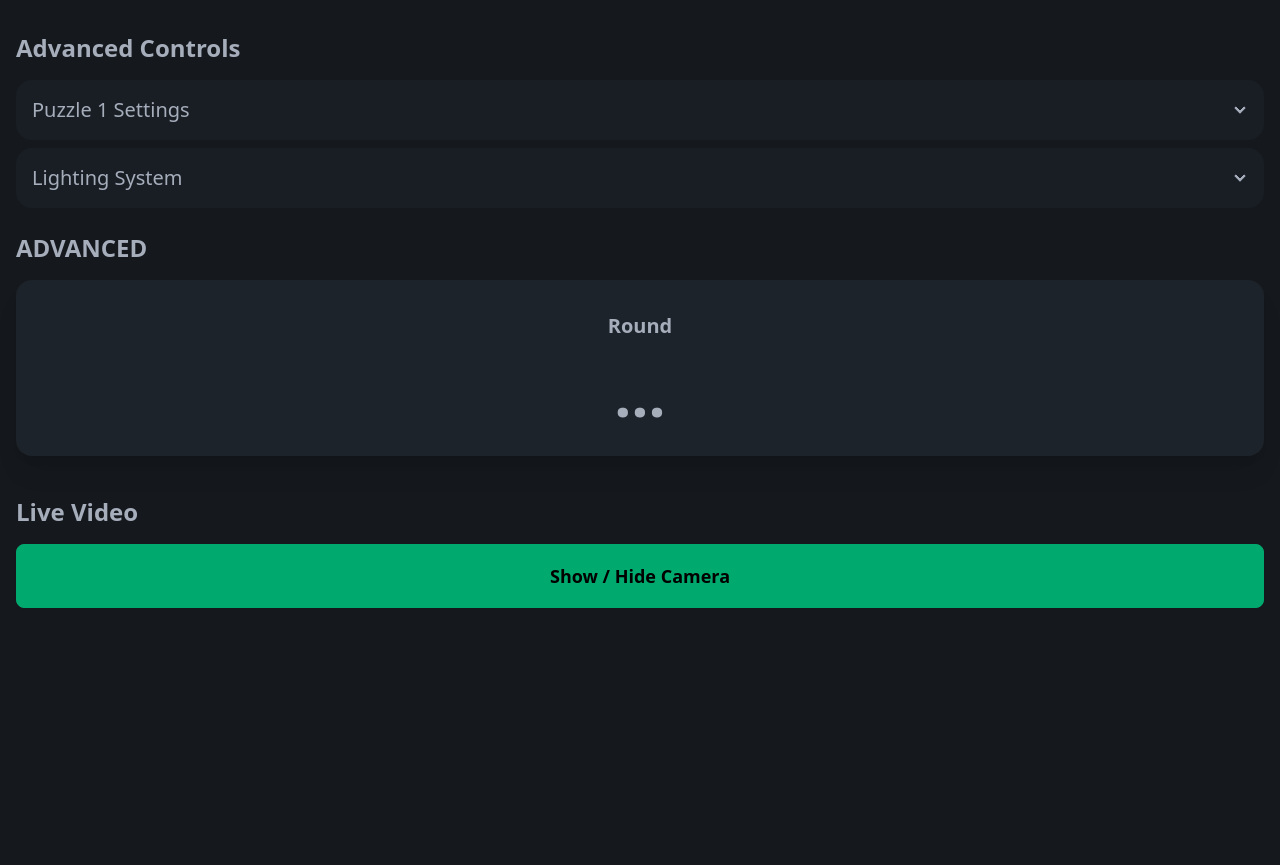
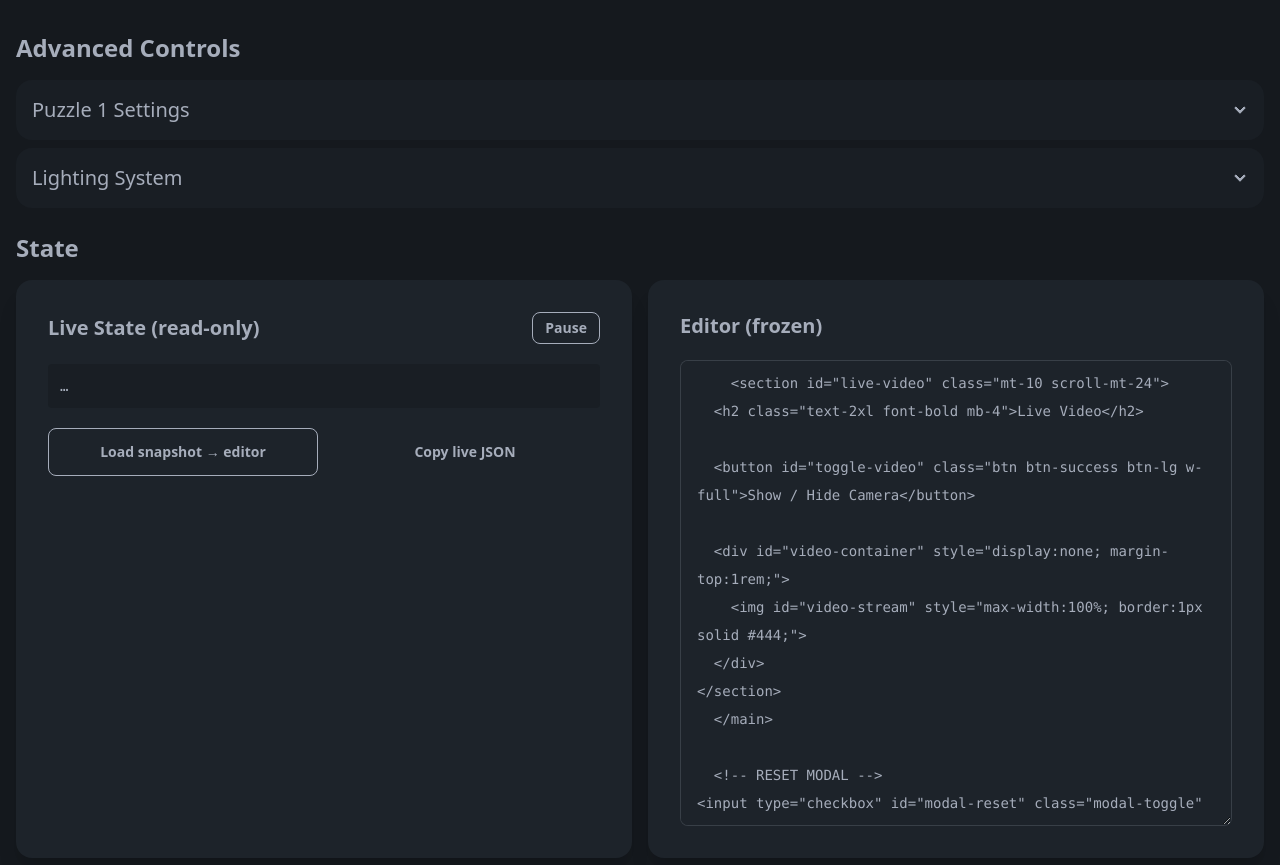
Before and after one commit to lukas-walker/er_gui, a Python web app: template templates/index.html in a window 1280 px wide. Shown: the part 556-1421 px from the top of the page. Run offline with Jinja, Linux system fonts and the light colour scheme; the template is opened without the code that fills it, so the values that code supplies are empty; some libraries are stand-ins or nearby versions.

Commit message:
added advanced state manipulation

```diff
--- a/static/js/app.js
+++ b/static/js/app.js
@@ -1,8 +1,13 @@
+let liveEnabled = true;
+
 async function refresh() {
-    const res = await fetch("/api/state");
-    const data = await res.json();
-    document.getElementById("round").innerText = data.round;
-    document.getElementById("state").innerText = data;
+  const res = await fetch("/api/state");
+  const data = await res.json();
+
+  document.getElementById("round").innerText = data.round ?? "—";
+
+  const pretty = JSON.stringify(data, null, 2);
+  document.getElementById("state-live").innerText = pretty;
 }
 
 // === Controls ===
@@ -34,7 +39,9 @@ async function doShutdown() {
 
 // Auto-refresh loop
 refresh();
-setInterval(refresh, 1000);
+setInterval(() => {
+  if (liveEnabled) refresh();
+}, 1000);
 
 
 // Handle video feed
@@ -61,3 +68,90 @@ btn.addEventListener('click', () => {
     }
   }
 });
+
+
+
+
+// Advanced Mode (State manipulation)
+function showMsg(id, text) {
+  const el = document.getElementById(id);
+  el.innerText = text;
+  el.classList.remove("hidden");
+}
+function hideMsg(id) {
+  const el = document.getElementById(id);
+  el.classList.add("hidden");
+  el.innerText = "";
+}
+
+function toggleLive() {
+  liveEnabled = !liveEnabled;
+  const btn = document.getElementById("toggle-live");
+  btn.innerText = liveEnabled ? "Pause" : "Resume";
+}
+
+function copyLiveToEditor() {
+  hideMsg("state-error");
+  hideMsg("state-success");
+  const live = document.getElementById("state-live").innerText;
+  document.getElementById("state-editor").value = live && live !== "…" ? live : "";
+}
+
+async function copyLiveToClipboard() {
+  const live = document.getElementById("state-live").innerText;
+  await navigator.clipboard.writeText(live);
+  showMsg("state-success", "Live JSON copied to clipboard.");
+  setTimeout(() => hideMsg("state-success"), 1500);
+}
+
+function formatEditorJson() {
+  hideMsg("state-error");
+  hideMsg("state-success");
+
+  const raw = document.getElementById("state-editor").value.trim();
+  if (!raw) return;
+
+  try {
+    const parsed = JSON.parse(raw);
+    document.getElementById("state-editor").value = JSON.stringify(parsed, null, 2);
+  } catch (e) {
+    showMsg("state-error", "Invalid JSON in editor: " + e.message);
+  }
+}
+
+async function applyStateFromEditor() {
+  hideMsg("state-error");
+  hideMsg("state-success");
+
+  const raw = document.getElementById("state-editor").value.trim();
+  if (!raw) {
+    showMsg("state-error", "Editor is empty.");
+    return;
+  }
+
+  let parsed;
+  try {
+    parsed = JSON.parse(raw);
+  } catch (e) {
+    showMsg("state-error", "Invalid JSON: " + e.message);
+    return;
+  }
+
+  try {
+    const res = await fetch("/api/state", {
+      method: "POST",
+      headers: { "Content-Type": "application/json" },
+      body: JSON.stringify({ state: parsed }),
+    });
+
+    if (!res.ok) {
+      const text = await res.text();
+      showMsg("state-error", `Apply failed (${res.status}): ${text}`);
+      return;
+    }
+
+    showMsg("state-success", "State applied.");
+  } catch (e) {
+    showMsg("state-error", "Network error: " + e.message);
+  }
+}
--- a/templates/partials/advanced_controls.html
+++ b/templates/partials/advanced_controls.html
@@ -18,12 +18,44 @@
   </div>
 
   <div class="mt-6">
-    <h2 class="text-2xl font-bold mb-4">ADVANCED</h2>
+  <h2 class="text-2xl font-bold mb-4">State</h2>
+
+  <div class="grid grid-cols-1 lg:grid-cols-2 gap-4">
+
+    <!-- Live viewer -->
     <div class="card bg-base-100 shadow-xl">
-      <div class="card-body items-center text-center">
-        <h2 class="card-title">Round</h2>
-        <p id="state" class="text-6xl font-bold mt-4">…</p>
+      <div class="card-body">
+        <div class="flex items-center justify-between">
+          <h3 class="card-title">Live State (read-only)</h3>
+          <button id="toggle-live" class="btn btn-sm btn-outline" onclick="toggleLive()">
+            Pause
+          </button>
+        </div>
+
+        <pre id="state-live"
+             class="mt-3 p-3 rounded bg-base-200 text-sm font-mono overflow-auto"
+             style="max-height: 420px;">…</pre>
+
+        <div class="mt-3 grid grid-cols-1 md:grid-cols-2 gap-3">
+          <button class="btn btn-outline w-full" onclick="copyLiveToEditor()">
+            Load snapshot → editor
+          </button>
+          <button class="btn btn-ghost w-full" onclick="copyLiveToClipboard()">
+            Copy live JSON
+          </button>
+        </div>
       </div>
     </div>
-  </div>
+
+    <!-- Editor -->
+    <div class="card bg-base-100 shadow-xl">
+      <div class="card-body">
+        <h3 class="card-title">Editor (frozen)</h3>
+
+        <textarea
+          id="state-editor"
+          class="textarea textarea-bordered font-mono w-full mt-3"
+          rows="16"
+          placeholder='Click "Load snapshot → editor", then edit here...'
+
 </section>
--- a/templates/partials/modals.html
+++ b/templates/partials/modals.html
@@ -33,3 +33,20 @@
     </div>
   </div>
 </div>
+
+<!-- SET STATE MODAL -->
+<input type="checkbox" id="modal-set-state" class="modal-toggle" />
+<div class="modal">
+  <div class="modal-box">
+    <h3 class="font-bold text-lg">Apply new state?</h3>
+    <p class="opacity-70 mt-2">
+      This will overwrite the current state on the Pi server.
+    </p>
+    <div class="modal-action">
+      <label for="modal-set-state" class="btn btn-ghost">Cancel</label>
+      <label for="modal-set-state" class="btn btn-primary" onclick="applyStateFromEditor()">
+        Confirm
+      </label>
+    </div>
+  </div>
+</div>
```
Also changed, not shown: main.py (+18 -0 lines).
